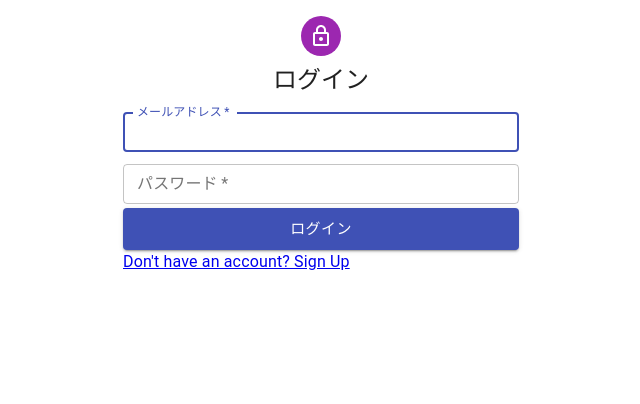
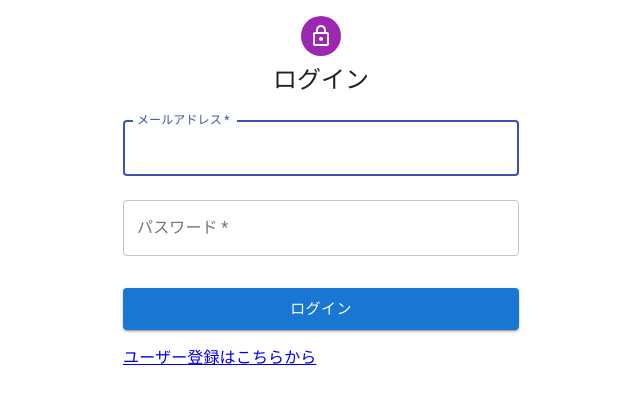
Before and after one commit to yukisakiyama2408/techtrain-react-mission1, a React (Create React App) app: page / in a window 1280 px wide. Shown: the top 404 px of the page, without its empty margins (319-959 px from the left). Built offline with nearby package versions, Linux system fonts and the light colour scheme.

Commit message:
update
ユーザー登録画面のUI編集

:wq

```diff
--- a/src/Users/Login.tsx
+++ b/src/Users/Login.tsx
@@ -4,8 +4,6 @@ import { Link, useNavigate } from "react-router-dom";
 import { useAuth } from "../Contexts/AuthContext";
 import Avatar from "@mui/material/Avatar";
 import CssBaseline from "@mui/material/CssBaseline";
-import FormControlLabel from "@mui/material/FormControlLabel";
-import Checkbox from "@mui/material/Checkbox";
 import Grid from "@mui/material/Grid";
 import LockOutlinedIcon from "@mui/icons-material/LockOutlined";
 import Typography from "@mui/material/Typography";
@@ -14,7 +12,7 @@ import { createTheme, ThemeProvider } from "@mui/material/styles";
 import { Box } from "@material-ui/core";
 import { TextField } from "@material-ui/core";
 import { Controller } from "react-hook-form";
-import { Button } from "@material-ui/core";
+import Button from "@mui/material/Button";
 
 const theme = createTheme();
 
@@ -87,6 +85,7 @@ const Login = () => {
                   fieldState: { error },
                 }) => (
                   <TextField
+                    margin="normal"
                     label="メールアドレス"
                     id="email"
                     fullWidth
@@ -94,7 +93,6 @@ const Login = () => {
                     required
                     value={value}
                     variant="outlined"
-                    margin="dense"
                     onChange={onChange}
                     onBlur={onBlur}
                     error={Boolean(error)}
@@ -124,7 +122,7 @@ const Login = () => {
                     fullWidth
                     value={value}
                     variant="outlined"
-                    margin="dense"
+                    margin="normal"
                     onChange={onChange}
                     onBlur={onBlur}
                     error={Boolean(error)}
@@ -137,6 +135,7 @@ const Login = () => {
                 type="submit"
                 color="primary"
                 variant="contained"
+                sx={{ mt: 3, mb: 2 }}
                 fullWidth
                 size="large"
                 className="login-btn"
@@ -145,7 +144,7 @@ const Login = () => {
               </Button>
               <Grid container>
                 <Grid item>
-                  <Link to={"/signup"}>{"Don't have an account? Sign Up"}</Link>
+                  <Link to={"/signup"}>ユーザー登録はこちらから</Link>
                 </Grid>
               </Grid>
             </Box>
--- a/src/Users/Signup.tsx
+++ b/src/Users/Signup.tsx
@@ -99,7 +99,7 @@ const Signup = () => {
                         id="fullName"
                         value={value}
                         variant="outlined"
-                        margin="dense"
+                        margin="normal"
                         onChange={onChange}
                         onBlur={onBlur}
                         error={Boolean(error)}
@@ -130,7 +130,7 @@ const Signup = () => {
                         required
                         value={value}
                         variant="outlined"
-                        margin="dense"
+                        margin="normal"
                         onChange={onChange}
                         onBlur={onBlur}
                         error={Boolean(error)}
@@ -158,12 +158,12 @@ const Signup = () => {
                         label="パスワード"
                         fullWidth
                         required
+                        margin="normal"
                         type="password"
                         id="password"
                         autoComplete="new-password"
                         value={value}
                         variant="outlined"
-                        margin="dense"
                         onChange={onChange}
                         onBlur={onBlur}
                         error={Boolean(error)}
```
